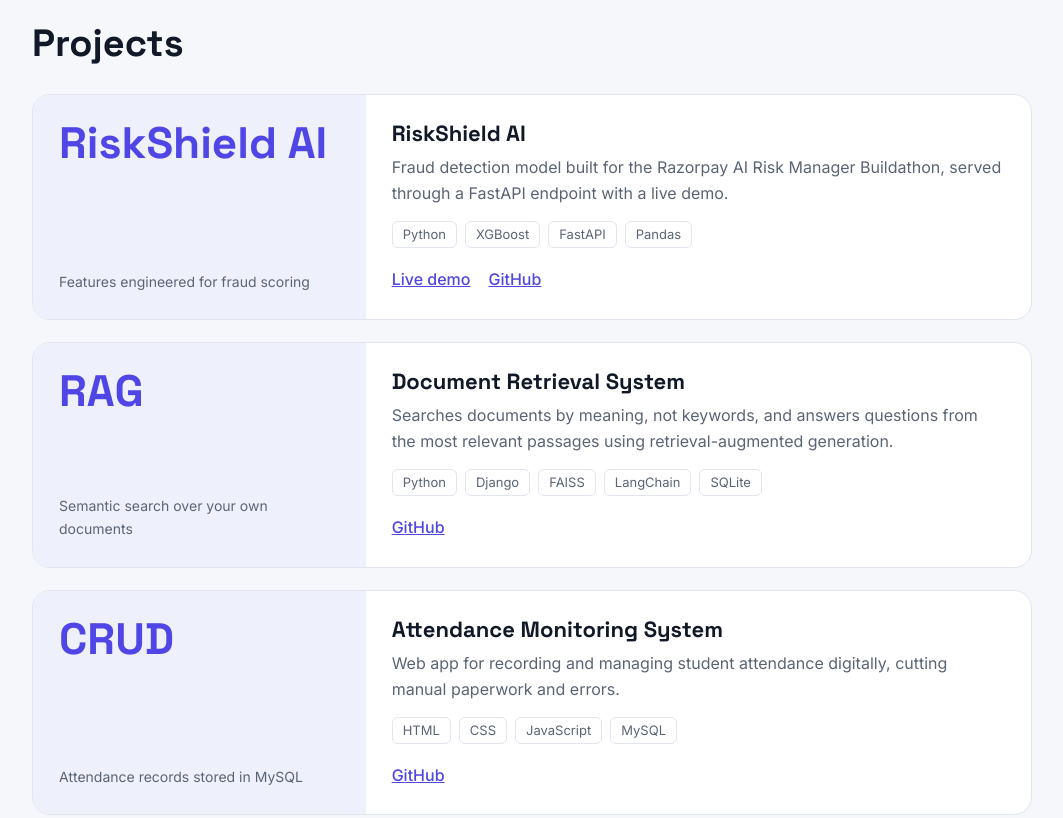
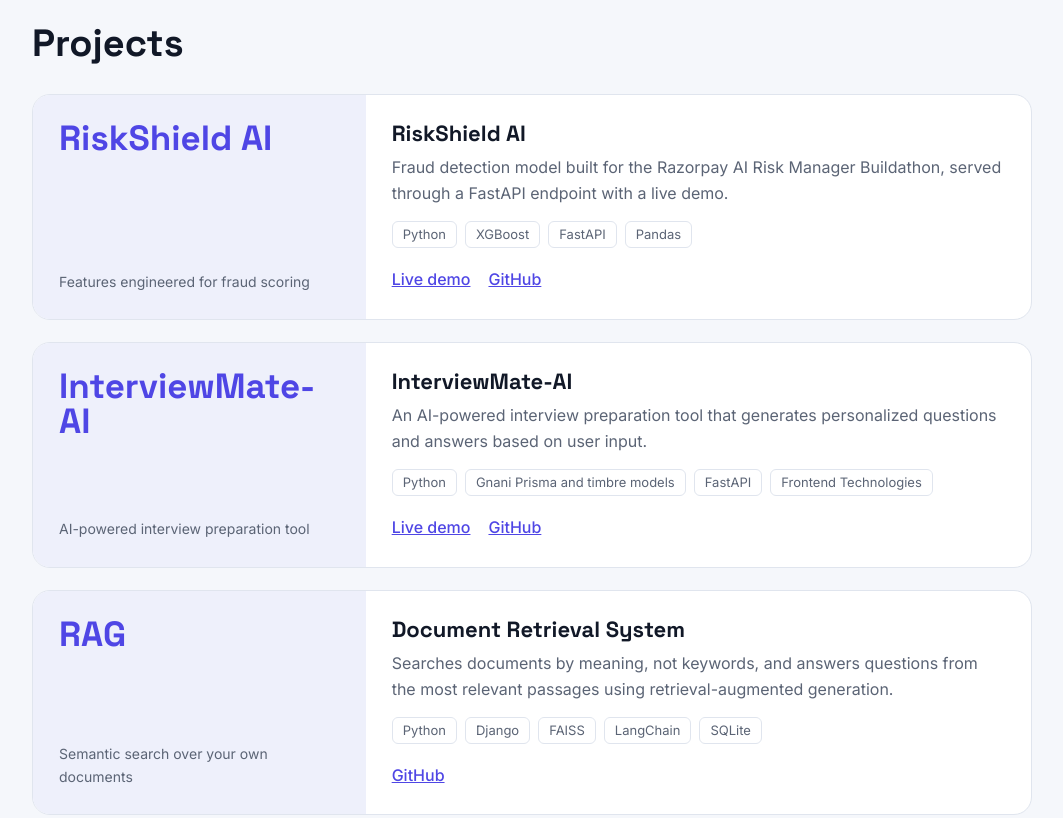
Before and after one commit to srikanth0720/portfolio, a plain HTML site: page index.html in a window 1280 px wide. Shown: the part 1820-2638 px from the top of the page, without its empty margins (108-1171 px from the left). Drawn offline with Linux system fonts and the light colour scheme.

Commit message:
New project

```diff
--- a/index.html
+++ b/index.html
@@ -335,6 +335,64 @@
                         </div>
 
                     </article>
+                <div class="projects">
+
+
+                    <!-- Project 4: InterviewMMate-AI -->
+                    <article class="card">
+
+                        <div class="side">
+
+                            <b>InterviewMate-AI</b>
+
+                            <small>
+                                AI-powered interview preparation tool
+                            </small>
+
+                        </div>
+
+
+                        <div class="body">
+
+                            <h3>InterviewMate-AI</h3>
+
+                            <p>
+                                An AI-powered interview preparation tool that generates
+                                personalized questions and answers based on user input.
+                            </p>
+
+                            <div class="tags">
+
+                                <span>Python</span>
+                                <span>Gnani Prisma and timbre models</span>
+                                <span>FastAPI</span>
+                                <span>Frontend Technologies</span>
+
+                            </div>
+
+                            <div class="links">
+
+                                <a
+                                    href="https://interviewmate-ai-r0c9.onrender.com/"
+                                    target="_blank"
+                                    rel="noopener"
+                                >
+                                    Live demo
+                                </a>
+
+                                <a
+                                    href="https://github.com/srikanth0720"
+                                    target="_blank"
+                                    rel="noopener"
+                                >
+                                    GitHub
+                                </a>
+
+                            </div>
+
+                        </div>
+
+                    </article>
 
 
                     <!-- Project 2: RAG -->
--- a/style.css
+++ b/style.css
@@ -1,4 +1,3 @@
-
 :root {
   --bg: #f5f7fb;
   --panel: #ffffff;
@@ -13,7 +12,6 @@
 
   --chip: #eef0fb;
 }
-
 
 /* Dark Theme */
 
@@ -32,20 +30,15 @@
   --chip: #1b2440;
 }
 
-
-
-
 * {
   box-sizing: border-box;
   margin: 0;
 }
 
-
 html {
   scroll-behavior: smooth;
   scroll-padding-top: 72px;
 }
-
 
 body {
   background: var(--bg);
@@ -57,7 +50,6 @@ body {
   line-height: 1.65;
 }
 
-
 h1,
 h2,
 h3 {
@@ -65,19 +57,14 @@ h3 {
   line-height: 1.15;
 }
 
-
 a {
   color: inherit;
 }
-
 
 :focus-visible {
   outline: 2px solid var(--accent);
   outline-offset: 3px;
 }
-
-
-
 
 .wrap {
   max-width: 1040px;
@@ -85,25 +72,17 @@ a {
   padding: 0 20px;
 }
 
-
-
-
 header {
   position: sticky;
   top: 0;
   z-index: 10;
 
-    background: color-mix(
-        in srgb,
-        var(--bg) 88%,
-        transparent
-    );
+  background: color-mix(in srgb, var(--bg) 88%, transparent);
 
   backdrop-filter: blur(8px);
 
   border-bottom: 1px solid var(--line);
 }
-
 
 nav {
   height: 60px;
@@ -113,7 +92,6 @@ nav {
   justify-content: space-between;
 }
 
-
 nav .logo {
   font-family: "Space Grotesk", sans-serif;
   font-size: 18px;
@@ -121,7 +99,6 @@ nav .logo {
 
   text-decoration: none;
 }
-
 
 nav ul {
   display: flex;
@@ -132,7 +109,6 @@ nav ul {
   padding: 0;
 }
 
-
 nav a {
   color: var(--muted);
 
@@ -140,11 +116,9 @@ nav a {
   text-decoration: none;
 }
 
-
 nav a:hover {
   color: var(--ink);
 }
-
 
 /* Theme Button */
 
@@ -164,13 +138,11 @@ nav a:hover {
   font-size: 14px;
 }
 
-
 /* HERO SECTION */
 
 .hero {
   padding: 72px 0 64px;
 }
-
 
 .hero-content {
   display: grid;
@@ -182,14 +154,12 @@ nav a:hover {
   align-items: center;
 }
 
-
 .hero h1 {
   font-size: clamp(38px, 6vw, 64px);
   font-weight: 700;
 
   letter-spacing: -0.02em;
 }
-
 
 .hero p.lead {
   max-width: 52ch;
@@ -201,7 +171,6 @@ nav a:hover {
   font-size: 18px;
 }
 
-
 /* BUTTONS */
 
 .btns {
@@ -209,7 +178,6 @@ nav a:hover {
   flex-wrap: wrap;
   gap: 12px;
 }
-
 
 .btn {
   display: inline-block;
@@ -225,11 +193,9 @@ nav a:hover {
   transition: transform 0.2s ease;
 }
 
-
 .btn:hover {
   transform: translateY(-1px);
 }
-
 
 .btn.primary {
   background: var(--accent);
@@ -238,7 +204,6 @@ nav a:hover {
 
   color: var(--accent-ink);
 }
-
 
 /* HERO IMAGE */
 
@@ -250,21 +215,17 @@ nav a:hover {
   width: min(320px, 80%);
 }
 
-
 .photo img {
   display: block;
 
   width: 100%;
   aspect-ratio: 1;
 
-
-
   background: var(--chip);
 
   border: 1px solid var(--line);
   border-radius: 28px;
 }
-
 
 .photo::before {
   content: "";
@@ -278,7 +239,6 @@ nav a:hover {
 
   z-index: -1;
 }
-
 
 /* Achievement Badge */
 
@@ -298,7 +258,6 @@ nav a:hover {
   font-size: 14px;
 }
 
-
 /* GENERAL SECTIONS */
 
 section {
@@ -307,16 +266,13 @@ section {
   border-top: 1px solid var(--line);
 }
 
-
 section > .wrap > h2 {
   margin-bottom: 28px;
 
   font-size: clamp(28px, 4vw, 38px);
 }
 
-
 /* ABOUT SECTION */
-
 
 .about {
   display: grid;
@@ -326,11 +282,9 @@ section > .wrap > h2 {
   gap: 40px;
 }
 
-
 .about p + p {
   margin-top: 14px;
 }
-
 
 /* Facts Card */
 
@@ -343,13 +297,11 @@ section > .wrap > h2 {
   border-radius: 16px;
 }
 
-
 .facts dt {
   color: var(--muted);
 
   font-size: 13px;
 }
-
 
 .facts dd {
   margin: 0 0 14px;
@@ -357,18 +309,15 @@ section > .wrap > h2 {
   font-weight: 500;
 }
 
-
 .facts dd:last-child {
   margin: 0;
 }
-
 
 /* SKILLS SECTION */
 
 .skill-group + .skill-group {
   margin-top: 22px;
 }
-
 
 .skill-group h3 {
   margin-bottom: 10px;
@@ -379,14 +328,12 @@ section > .wrap > h2 {
   font-weight: 500;
 }
 
-
 .skills {
   display: flex;
   flex-wrap: wrap;
 
   gap: 10px;
 }
-
 
 .skills span {
   padding: 8px 16px;
@@ -398,7 +345,6 @@ section > .wrap > h2 {
   font-size: 15px;
 }
 
-
 /* projects section */
 
 .projects {
@@ -406,7 +352,6 @@ section > .wrap > h2 {
 
   gap: 22px;
 }
-
 
 .card {
   display: grid;
@@ -423,7 +368,6 @@ section > .wrap > h2 {
   overflow: hidden;
 }
 
-
 /* Project Side */
 
 .card .side {
@@ -438,15 +382,13 @@ section > .wrap > h2 {
   background: var(--chip);
 }
 
-
 .card .side b {
   color: var(--accent);
 
   font-family: "Space Grotesk", sans-serif;
-    font-size: 44px;
+  font-size: 35px;
   line-height: 1;
 }
-
 
 .card .side small {
   color: var(--muted);
@@ -454,13 +396,11 @@ section > .wrap > h2 {
   font-size: 14px;
 }
 
-
 /* Project Body */
 
 .card .body {
   padding: 26px;
 }
-
 
 .card h3 {
   margin-bottom: 8px;
@@ -468,13 +408,11 @@ section > .wrap > h2 {
   font-size: 22px;
 }
 
-
 .card p {
   margin-bottom: 14px;
 
   color: var(--muted);
 }
-
 
 /* Project Tags */
 
@@ -487,7 +425,6 @@ section > .wrap > h2 {
   margin-bottom: 18px;
 }
 
-
 .tags span {
   padding: 2px 10px;
 
@@ -499,7 +436,6 @@ section > .wrap > h2 {
   font-size: 13px;
 }
 
-
 /* Project Links */
 
 .links {
@@ -508,20 +444,17 @@ section > .wrap > h2 {
   gap: 18px;
 }
 
-
 .links a {
   color: var(--accent);
 
   font-weight: 500;
 }
 
-
 /* contact section */
 
 .contact {
   text-align: center;
 }
-
 
 .contact p {
   max-width: 50ch;
@@ -531,11 +464,9 @@ section > .wrap > h2 {
   color: var(--muted);
 }
 
-
 .contact .btns {
   justify-content: center;
 }
-
 
 /* footer */
 
@@ -551,18 +482,13 @@ footer {
   text-align: center;
 }
 
-
-
 /*RESPONSIVE DESIGN */
 
-
 @media (max-width: 760px) {
-
   /* Hide navigation links on mobile */
   nav ul li:not(:last-child) {
     display: none;
   }
-
 
   /* Single-column layouts */
   .hero-content,
@@ -571,13 +497,11 @@ footer {
     grid-template-columns: 1fr;
   }
 
-
   /* Hero spacing */
   .hero {
     padding-top: 40px;
     gap: 36px;
   }
-
 
   /* Move image above text */
   .photo {
@@ -585,5 +509,4 @@ footer {
 
     width: min(220px, 70%);
   }
-
 }
```
Lines whose indentation alone changed are shown as unchanged.
